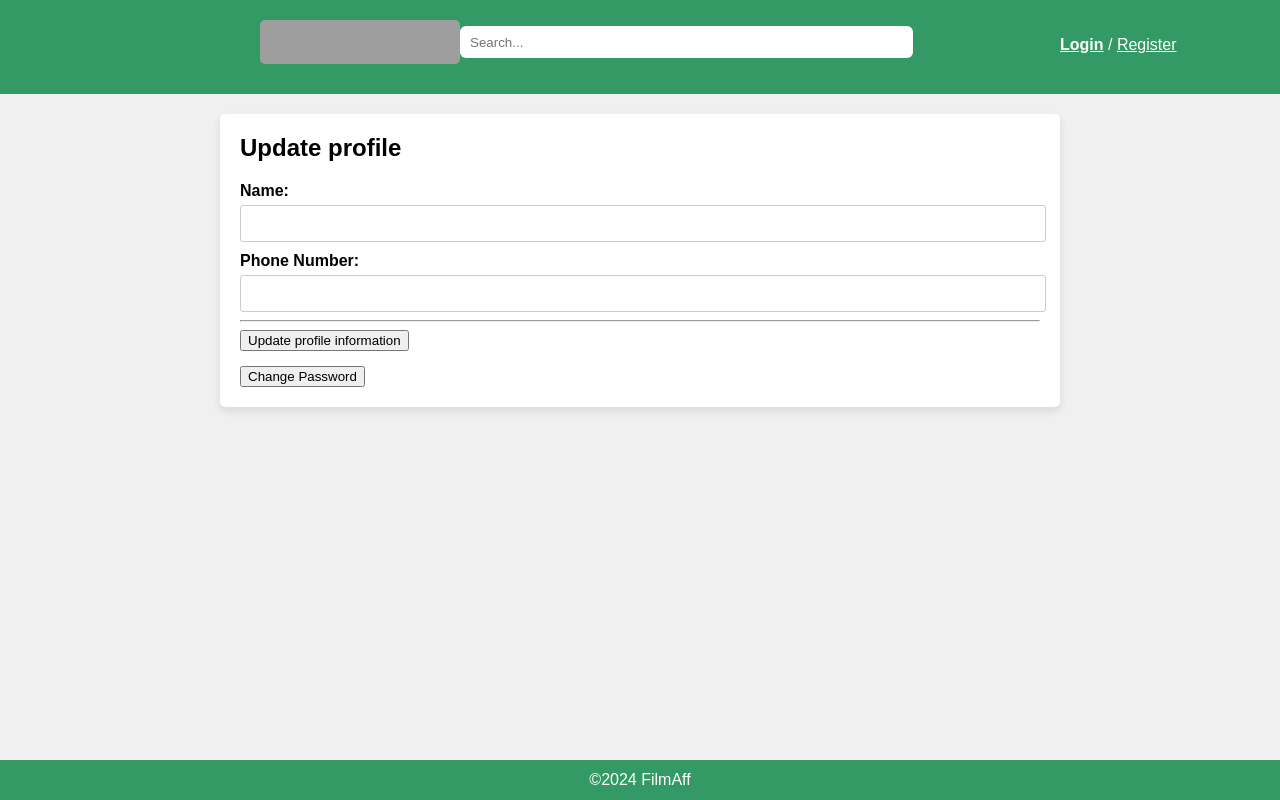
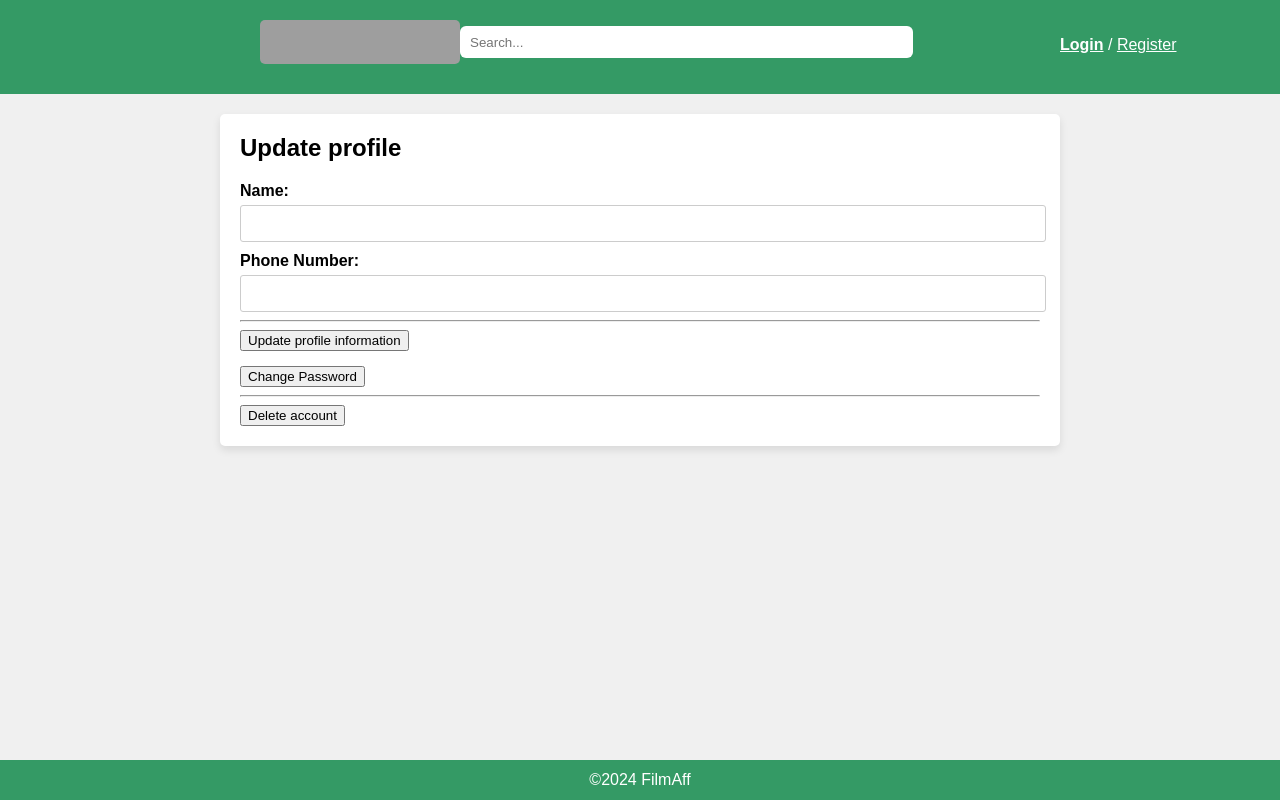
Before and after one commit to javiprietod/FilmAffinity, a React app in the folder mi-app-react/: page /profile in a window 1280 px wide. Shown: the top 800 px of the page. Built offline with nearby package versions, Linux system fonts and the light colour scheme; no server answers; grey boxes are pictures that could not be loaded; the HTML template or start-up script is replaced by a standard one.

Commit message:
[CODE] - Frontend for delete user

```diff
--- a/mi-app-react/src/Profile.jsx
+++ b/mi-app-react/src/Profile.jsx
@@ -1,7 +1,7 @@
 import { useState, useEffect } from 'react';
 import { useNavigate } from "react-router-dom";
 
-export default function Register() {
+export default function profile() {
 
     const [nombre, setNombre] = useState('');
     const [tel, setTel] = useState('');
@@ -66,6 +66,35 @@ export default function Register() {
     };
 
 
+    const handleDeletion = (event) => {
+        event.preventDefault(); // Prevent the default form submission behavior
+        const formData = {
+            nombre: nombre,
+            tel: tel,
+        };
+        console.log(formData);
+        const fetchData = async () => {
+            fetch('http://localhost:8000/api/users/me/', {
+                    method: 'DELETE',
+                    headers: {
+                        'Content-Type': 'application/json',
+                    },
+                    credentials: 'include',
+                }).then((res) => {
+                    if (confirm('Are you sure you want to delete your account?')) {
+                        console.log(res.status);
+                        if (res.ok) {
+                            location.href = '/';
+                        }
+                    }
+                }).catch((error) => {
+                console.log(error.message, 'error');
+            });
+        };
+        fetchData();
+    };
+
+
     return (<div className="container">
     <h2>Update profile</h2>
 
@@ -78,6 +107,8 @@ export default function Register() {
             <input type="submit" value="Update profile information" />
         </form>
         <button onClick={() => location.href = '/password'}>Change Password</button>
+        <hr />
+        <button onClick={handleDeletion}>Delete account</button>
   </div>
   )
 };
```
Also changed, not shown: 1 other file (tests, documents, lock files or other folders).
